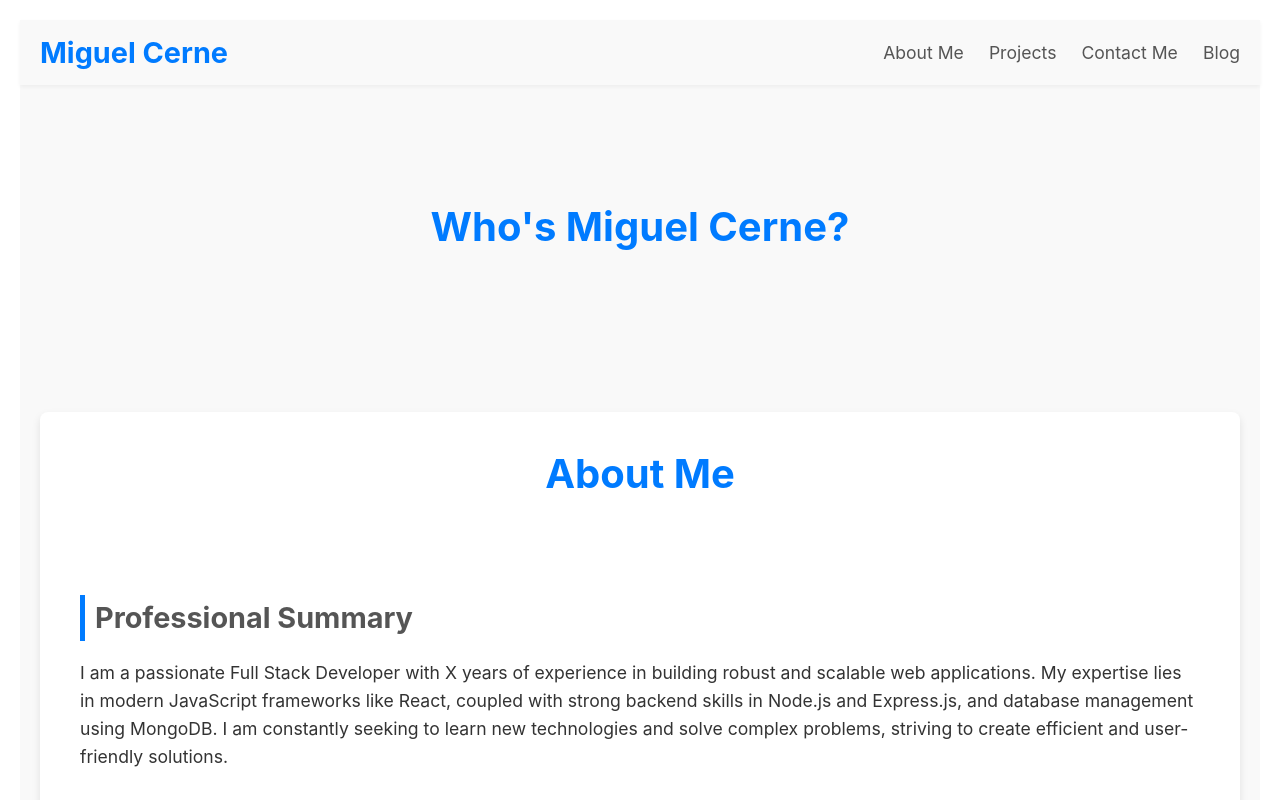
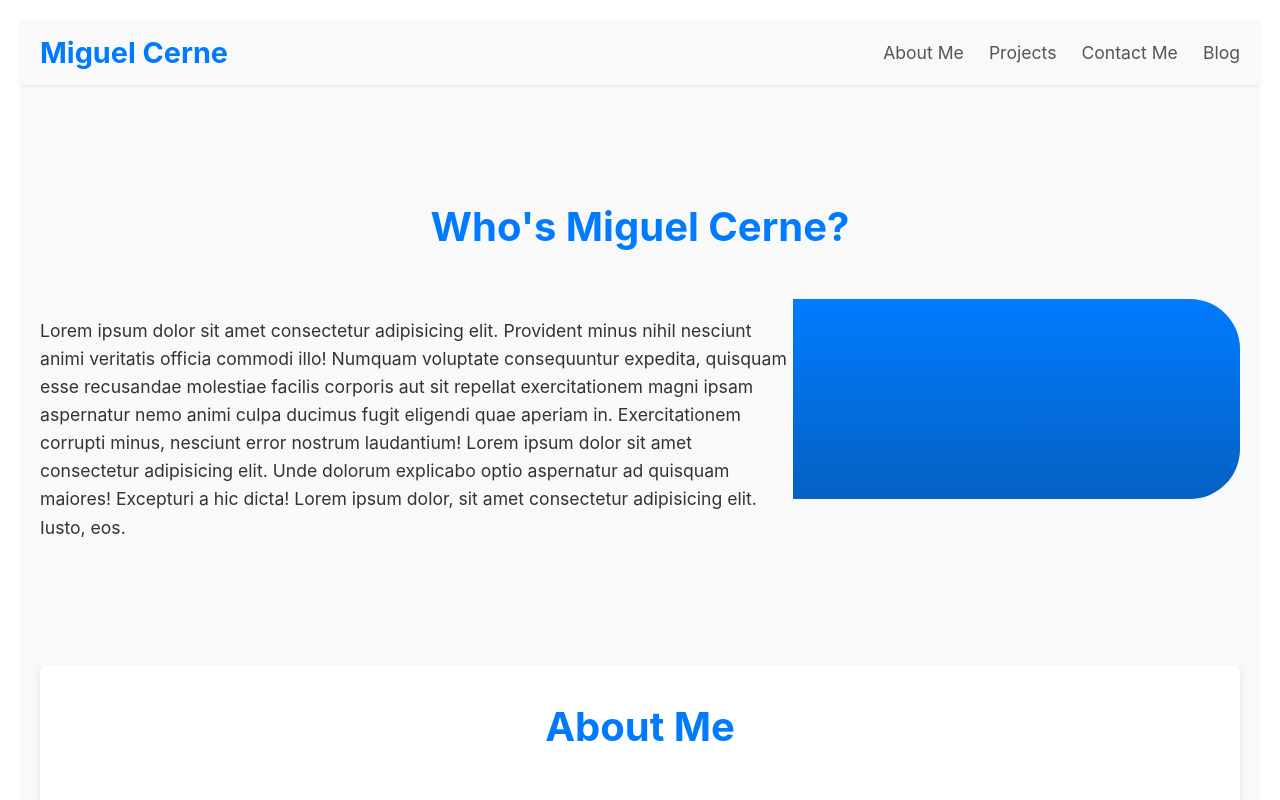
Before and after one commit to Cerne17/portfolio-fullstack, a React (Create React App) app in the folder frontend/: page / in a window 1280 px wide. Shown: the top 800 px of the page. Built offline with nearby package versions, Linux system fonts and the light colour scheme; the HTML template or start-up script is replaced by a standard one.

Commit message:
feat(frontend): creates a simple hero section

```diff
--- a/frontend/src/components/Hero/Hero.module.css
+++ b/frontend/src/components/Hero/Hero.module.css
@@ -12,3 +12,20 @@
   margin-bottom: 40px;
   padding-top: 30px;
 }
+
+.container {
+  display: flex;
+  flex-direction: row;
+}
+
+.text {
+  font-size: 1.1em;
+  margin-bottom: 10px;
+}
+
+.bannerPlaceholder {
+  width: 3000px;
+  height: 200px;
+  background: linear-gradient(#007bff, #0661c2);
+  border-radius: 0 50px 50px 0;
+}
--- a/frontend/src/components/Hero/Hero.tsx
+++ b/frontend/src/components/Hero/Hero.tsx
@@ -5,6 +5,21 @@ const Hero: React.FC = () => {
   return (
     <section className={styles.heroSection}>
       <h3 className={styles.subsectionTitle}>Who's Miguel Cerne?</h3>
+      <div className={styles.container}>
+        <p className={styles.text}>
+          Lorem ipsum dolor sit amet consectetur adipisicing elit. Provident
+          minus nihil nesciunt animi veritatis officia commodi illo! Numquam
+          voluptate consequuntur expedita, quisquam esse recusandae molestiae
+          facilis corporis aut sit repellat exercitationem magni ipsam
+          aspernatur nemo animi culpa ducimus fugit eligendi quae aperiam in.
+          Exercitationem corrupti minus, nesciunt error nostrum laudantium!
+          Lorem ipsum dolor sit amet consectetur adipisicing elit. Unde dolorum
+          explicabo optio aspernatur ad quisquam maiores! Excepturi a hic dicta!
+          Lorem ipsum dolor, sit amet consectetur adipisicing elit. Iusto, eos.
+        </p>
+        {/* Banner Placeholder */}
+        <div className={styles.bannerPlaceholder}></div>
+      </div>
     </section>
   );
 };
```
